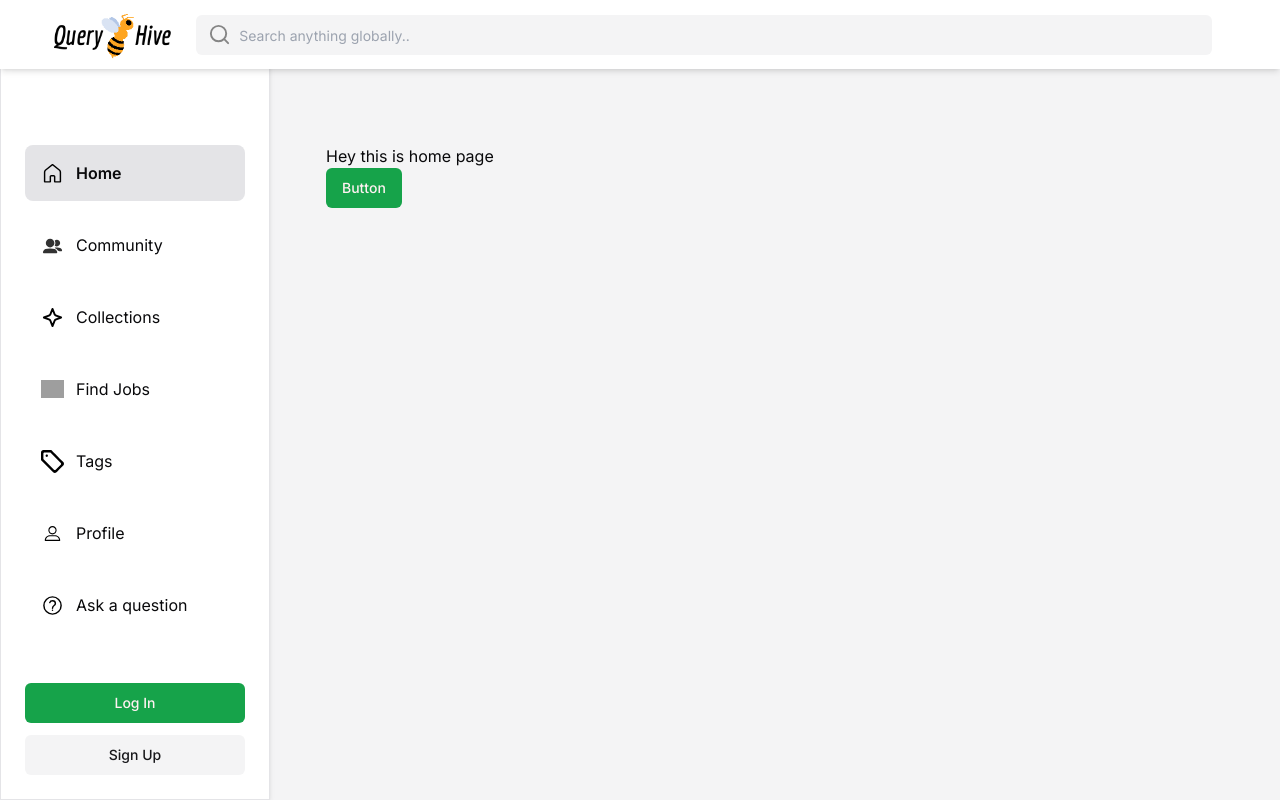
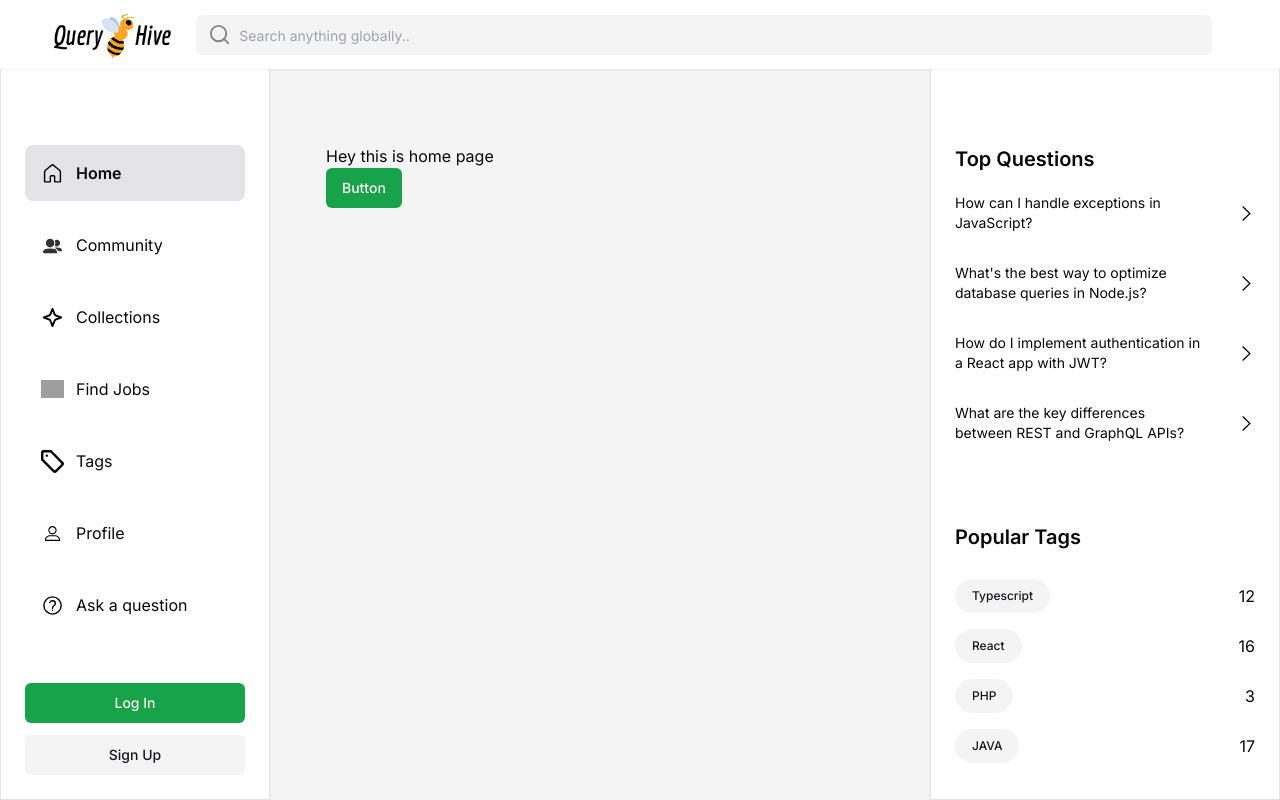
Before and after one commit to kartikpavan/code-nexus, a Next.js app: page / in a window 1280 px wide. Built offline with nearby package versions, Linux system fonts and the light colour scheme; no server answers; grey boxes are pictures that could not be loaded.

Commit message:
right sidebar

```diff
--- a/app/(root)/layout.tsx
+++ b/app/(root)/layout.tsx
@@ -1,5 +1,6 @@
 import LeftSidebar from "@/components/shared/navbar/LeftSidebar";
 import Navbar from "@/components/shared/navbar/Navbar";
+import RightSidebar from "@/components/shared/navbar/RightSidebar";
 import React, { PropsWithChildren } from "react";
 
 const RootLayout = ({ children }: PropsWithChildren) => {
@@ -16,6 +17,7 @@ const RootLayout = ({ children }: PropsWithChildren) => {
         </section>
 
         {/* Right sidebar */}
+        <RightSidebar />
       </section>
     </main>
   );
--- /dev/null
+++ b/components/shared/RenderTag.tsx
@@ -0,0 +1,24 @@
+import { Badge } from "@/components/ui/badge";
+import Link from "next/link";
+
+interface Props {
+  _id: number | string;
+  name: string;
+  totalQuestions: number;
+}
+
+const RenderTag = ({ _id, name, totalQuestions }: Props) => {
+  return (
+    <Link href={`/tags/${_id}`} className="flex items-center justify-between">
+      <Badge
+        variant="secondary"
+        className="px-4 py-2 font-medium hover:bg-white hover:border hover:border-primary"
+      >
+        {name}
+      </Badge>
+      {totalQuestions}
+    </Link>
+  );
+};
+
+export default RenderTag;
--- a/components/shared/navbar/LeftSidebar.tsx
+++ b/components/shared/navbar/LeftSidebar.tsx
@@ -9,7 +9,7 @@ import { usePathname } from "next/navigation";
 const LeftSidebar = () => {
   const currentPath = usePathname();
   return (
-    <div className="sticky left-0 top-0  flex h-screen flex-col justify-between overflow-y-auto p-6 border shadow-md pt-36 max-sm:hidden lg:w-[270px] ">
+    <div className="sticky left-0 top-0  flex h-screen flex-col justify-between overflow-y-auto p-6 border shadow-sm pt-36 max-sm:hidden lg:w-[270px]">
       <div className="flex flex-1 flex-col gap-4">
         {sidebarLinks.map((item) => {
           const isActive =
--- a/components/shared/navbar/Navbar.tsx
+++ b/components/shared/navbar/Navbar.tsx
@@ -7,7 +7,7 @@ import GlobalSearch from "../searchBar/GlobalSearch";
 
 const Navbar = () => {
   return (
-    <nav className="flex items-center bg-white justify-between fixed z-50 w-full gap-5 px-6 py-2 shadow-md sm:px-12">
+    <nav className="flex items-center bg-white justify-between fixed z-50 w-full gap-5 px-6 py-2 shadow-sm sm:px-12">
       <Link href="/">
         {/* Mobile Logo */}
         <div className="flex lg:hidden">
--- a/components/shared/navbar/RightSidebar.tsx
+++ b/components/shared/navbar/RightSidebar.tsx
@@ -1,7 +1,48 @@
+import { popularTags, topQuestions } from "@/constants";
+import Image from "next/image";
+import Link from "next/link";
 import React from "react";
+import RenderTag from "../RenderTag";
 
 const RightSidebar = () => {
-  return <div>RightSidebar</div>;
+  return (
+    <div className="sticky right-0 top-0 flex h-screen flex-col overflow-y-auto p-6 border shadow-sm pt-36 max-sm:hidden w-[350px] max-xl:hidden">
+      {/* Top Questions Section */}
+      <div>
+        <h3 className="text-xl font-semibold">Top Questions</h3>
+        <div className="mt-5 flex flex-col gap-[30px]">
+          {topQuestions.map((ques) => {
+            return (
+              <Link
+                href={`/questions/${ques._id}`}
+                key={ques._id}
+                className="flex items-center justify-between cursor-pointer gap-8"
+              >
+                <p className="text-sm hover:underline">{ques.question}</p>
+                <Image src="/icons/rightarrow.svg" alt="arrow" height={17} width={17} />
+              </Link>
+            );
+          })}
+        </div>
+      </div>
+      {/* Popular Tags Section */}
+      <div className="mt-20">
+        <h3 className="text-xl font-semibold">Popular Tags</h3>
+        <div className="flex flex-col gap-4 mt-7">
+          {popularTags.map((item) => {
+            return (
+              <RenderTag
+                key={item._id}
+                _id={item._id}
+                name={item.name}
+                totalQuestions={item.totalQuestions}
+              />
+            );
+          })}
+        </div>
+      </div>
+    </div>
+  );
 };
 
 export default RightSidebar;
--- /dev/null
+++ b/components/ui/badge.tsx
@@ -0,0 +1,36 @@
+import * as React from "react"
+import { cva, type VariantProps } from "class-variance-authority"
+
+import { cn } from "@/lib/utils"
+
+const badgeVariants = cva(
+  "inline-flex items-center rounded-full border px-2.5 py-0.5 text-xs font-semibold transition-colors focus:outline-none focus:ring-2 focus:ring-ring focus:ring-offset-2",
+  {
+    variants: {
+      variant: {
+        default:
+          "border-transparent bg-primary text-primary-foreground hover:bg-primary/80",
+        secondary:
+          "border-transparent bg-secondary text-secondary-foreground hover:bg-secondary/80",
+        destructive:
+          "border-transparent bg-destructive text-destructive-foreground hover:bg-destructive/80",
+        outline: "text-foreground",
+      },
+    },
+    defaultVariants: {
+      variant: "default",
+    },
+  }
+)
+
+export interface BadgeProps
+  extends React.HTMLAttributes<HTMLDivElement>,
+    VariantProps<typeof badgeVariants> {}
+
+function Badge({ className, variant, ...props }: BadgeProps) {
+  return (
+    <div className={cn(badgeVariants({ variant }), className)} {...props} />
+  )
+}
+
+export { Badge, badgeVariants }
--- a/constants/index.ts
+++ b/constants/index.ts
@@ -35,3 +35,29 @@ export const sidebarLinks: SidebarLink[] = [
     label: "Ask a question",
   },
 ];
+
+export const topQuestions: TopQuestions[] = [
+  {
+    _id: 1,
+    question: "How can I handle exceptions in JavaScript?",
+  },
+  {
+    _id: 2,
+    question: "What's the best way to optimize database queries in Node.js?",
+  },
+  {
+    _id: 3,
+    question: "How do I implement authentication in a React app with JWT?",
+  },
+  {
+    _id: 4,
+    question: "What are the key differences between REST and GraphQL APIs?",
+  },
+];
+
+export const popularTags = [
+  { _id: 1, name: "Typescript", totalQuestions: 12 },
+  { _id: 2, name: "React", totalQuestions: 16 },
+  { _id: 3, name: "PHP", totalQuestions: 3 },
+  { _id: 4, name: "JAVA", totalQuestions: 17 },
+];
--- a/types/index.ts
+++ b/types/index.ts
@@ -3,3 +3,8 @@ interface SidebarLink {
   route: string;
   label: string;
 }
+
+interface TopQuestions {
+  _id: number | string;
+  question: string;
+}
```
Also changed, not shown: public/icons/leftarrow.svg (added), public/icons/rightarrow.svg (added).
